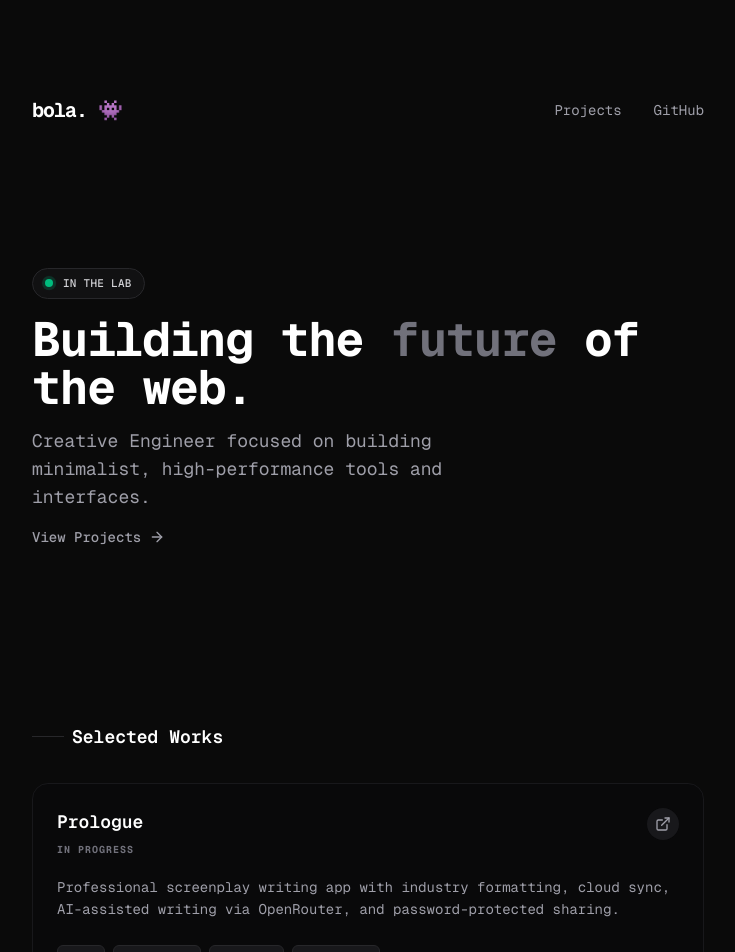
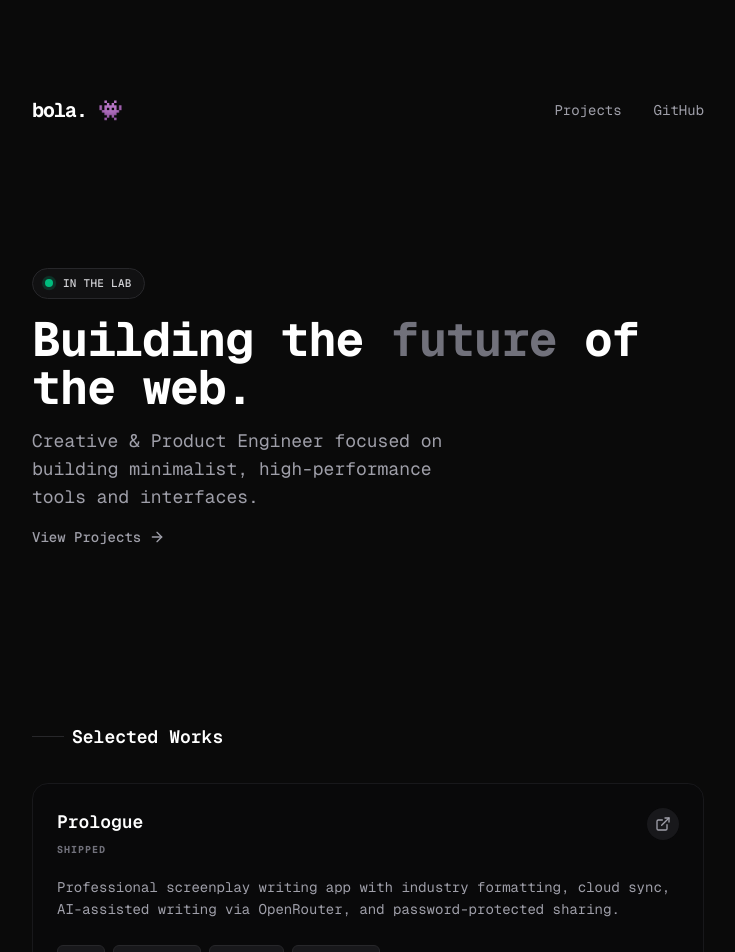
Before and after one commit to NathanOyewole/bola., a Next.js app: page / in a window 1280 px wide. Shown: the top 952 px of the page, without its empty margins (272-1007 px from the left). Built offline with nearby package versions, Linux system fonts and the light colour scheme.

Commit message:
Update Prologue status to Shipped and title to Creative & Product Engineer

```diff
--- a/src/app/layout.tsx
+++ b/src/app/layout.tsx
@@ -13,7 +13,7 @@ const geistMono = Geist_Mono({
 });
 
 export const metadata: Metadata = {
-  title: "Nathan | Creative Engineer",
+  title: "Nathan | Creative & Product Engineer",
   description: "Building high-performance tools and interfaces.",
 };
 
--- a/src/components/Hero.tsx
+++ b/src/components/Hero.tsx
@@ -9,7 +9,7 @@ export default function Hero() {
         Building the <span className="text-zinc-500">future</span> of the web.
       </h1>
       <p className="text-lg text-zinc-400 max-w-md">
-        Creative Engineer focused on building minimalist, high-performance tools and interfaces.
+        Creative & Product Engineer focused on building minimalist, high-performance tools and interfaces.
       </p>
       <a
         href="#projects"
--- a/src/data/projects.ts
+++ b/src/data/projects.ts
@@ -5,7 +5,7 @@ export const projects = [
       "Professional screenplay writing app with industry formatting, cloud sync, AI-assisted writing via OpenRouter, and password-protected sharing.",
     tech: ["Expo", "TypeScript", "Supabase", "OpenRouter"],
     link: "https://github.com/NathanOyewole/prologue",
-    status: "In Progress",
+    status: "Shipped",
   },
   {
     title: "GitForge",
```
